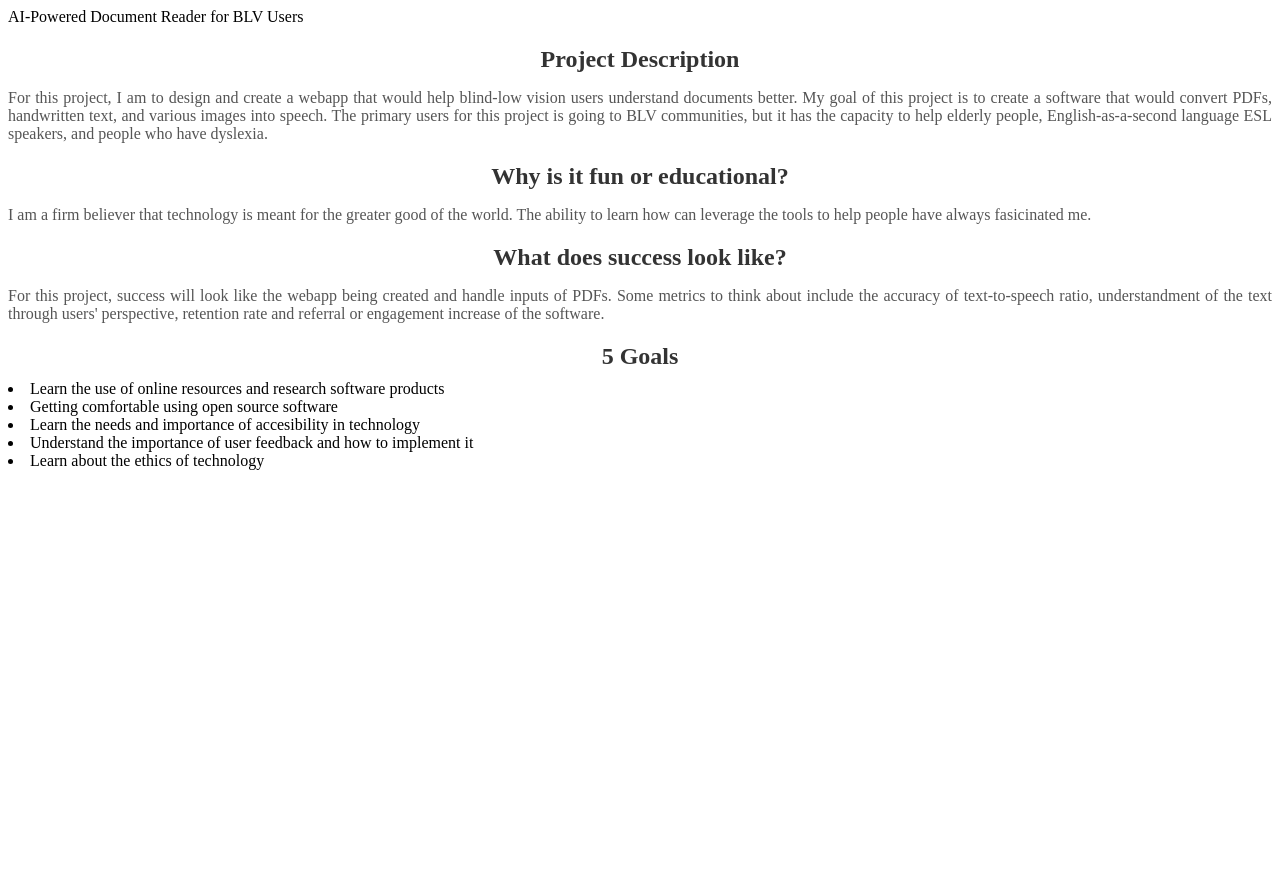
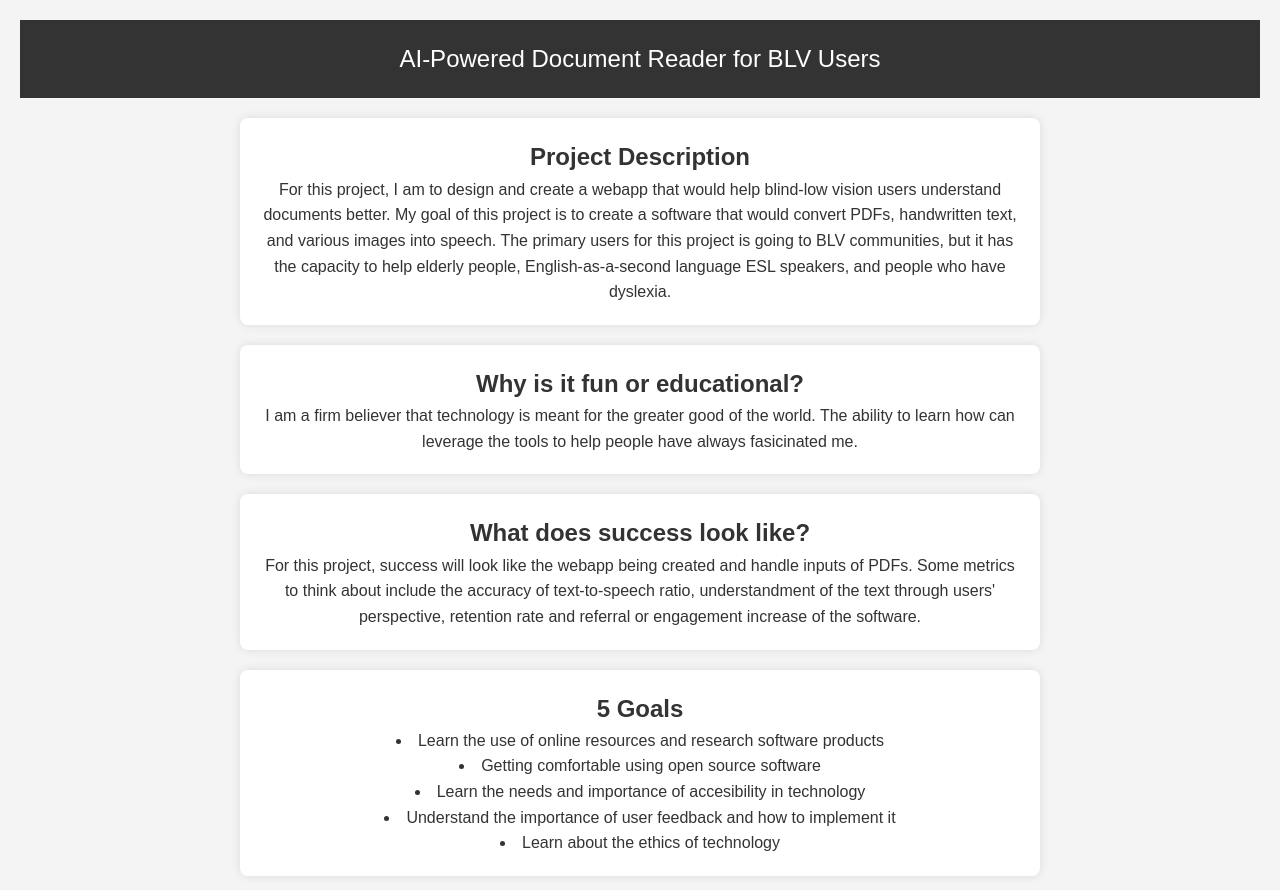
Before and after one commit to verrels15/verrels15.github.io, a plain HTML site: page index.html in a window 1280 px wide. Before the commit the page ends 800 px from the top, so only its background shows below. Drawn offline with Linux system fonts and the light colour scheme.

Commit message:
Your commit message here

```diff
--- a/style.css
+++ b/style.css
@@ -1,14 +1,49 @@
-/* Styling for the section title */
-h2 {
-    font-size: 24px;
+/* General Reset */
+* {
+    margin: 0;
+    padding: 0;
+    box-sizing: border-box;
+    font-family: Arial, sans-serif;
+}
+
+/* Body Styling */
+body {
+    background-color: #f4f4f4;
     color: #333;
-    margin-bottom: 10px;
+    line-height: 1.6;
+    padding: 20px;
     text-align: center;
 }
 
-/* Paragraph styling */
-p {
+/* Header */
+header {
+    background: #333;
+    color: #fff;
+    padding: 20px;
+    font-size: 24px;
+}
+
+/* Container */
+.container {
+    max-width: 800px;
+    margin: 20px auto;
+    background: #fff;
+    padding: 20px;
+    border-radius: 8px;
+    box-shadow: 0px 0px 10px rgba(0, 0, 0, 0.1);
+}
+
+/* Button */
+button {
+    background: #008cba;
+    color: #fff;
+    padding: 10px 20px;
+    border: none;
+    cursor: pointer;
     font-size: 16px;
-    color: #555;
-    text-align: justify;
+    border-radius: 5px;
 }
+
+button:hover {
+    background: #005f75;
+}
```
